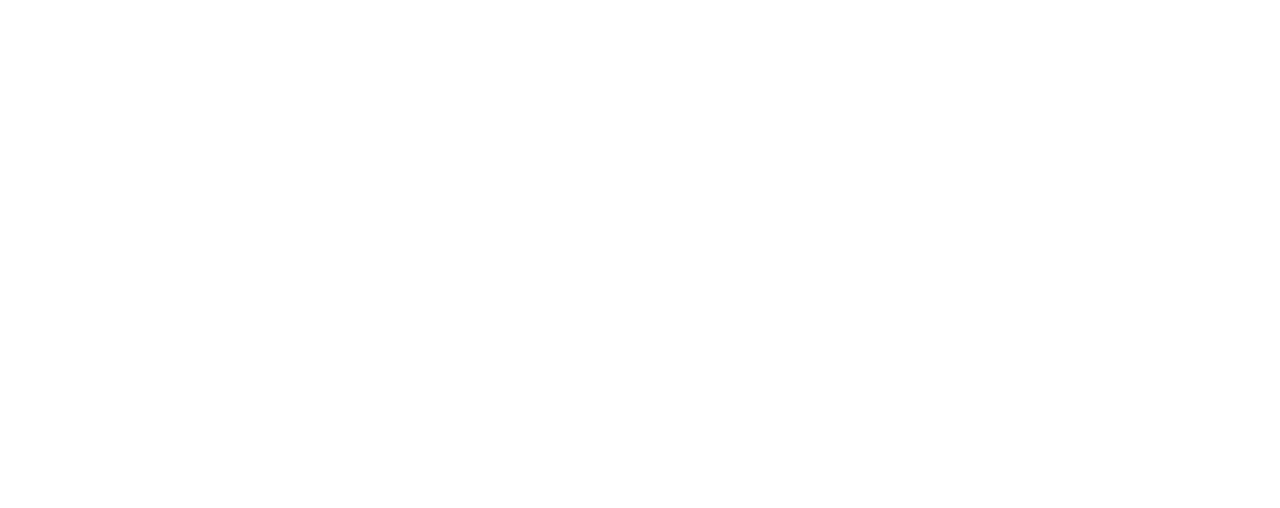
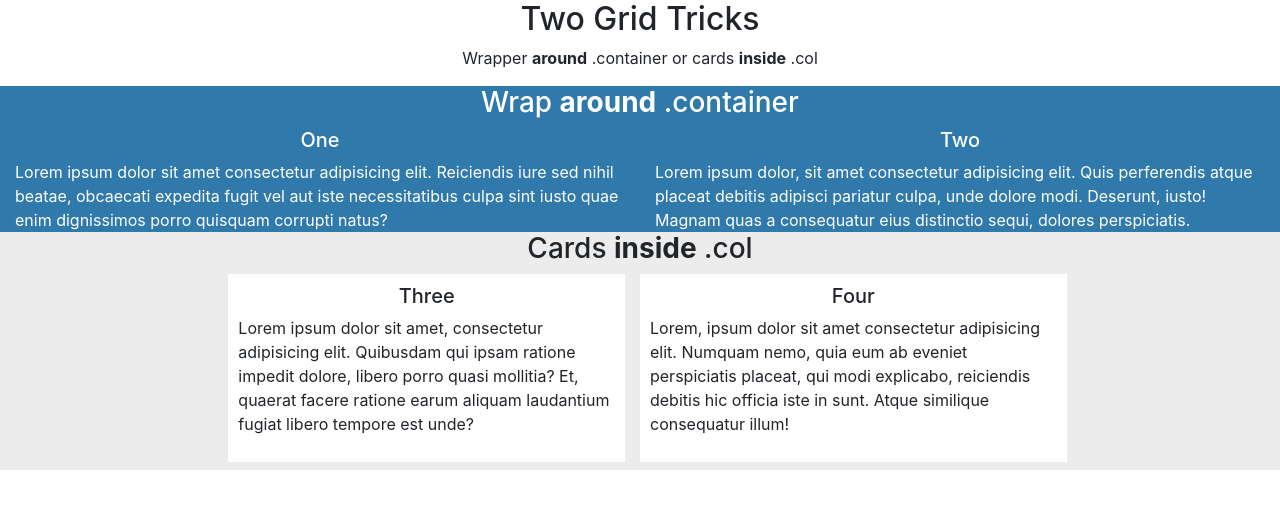
Before and after one commit to ChaceH/two-grid, a plain HTML site: page index.html in a window 1280 px wide. Drawn offline with nearby package versions, Linux system fonts and the light colour scheme.

Commit message:
end of day push

```diff
--- a/assets/style.css
+++ b/assets/style.css
@@ -0,0 +1,18 @@
+/* *{
+    outline: solid black;
+}*/
+.card-white{
+    background: white;
+    padding: 10px;
+    /* margin: 5rem 15rem; */
+}
+.blue{
+    background-color: #3079AB;
+}
+.gray{
+    background-color: rgb(236, 236, 236);
+
+}
+.w-t{
+    color: white;
+}
--- a/index.html
+++ b/index.html
@@ -8,11 +8,69 @@
     <title>Document</title>
     <link rel="stylesheet" href="https://stackpath.bootstrapcdn.com/bootstrap/4.1.3/css/bootstrap.min.css" integrity="sha384-MCw98/SFnGE8fJT3GXwEOngsV7Zt27NXFoaoApmYm81iuXoPkFOJwJ8ERdknLPMO"
         crossorigin="anonymous">
-        <link rel="stylesheet" href="assets/style.css">
+    <link rel="stylesheet" href="assets/style.css">
 </head>
 
 <body>
-
+    <div class="container-fluid">
+        <section class="row">
+            <div class="col-sm-12 text-center">
+                <h2 class="text-center">Two Grid Tricks</h2>
+                <p>
+                    Wrapper
+                    <b>around</b> .container or cards
+                    <b>inside</b> .col</p>
+            </div>
+        </section>
+        <section class="row blue w-t">
+            <div class="col-sm-12">
+                <h3 class="text-center">Wrap
+                    <b>around</b> .container</h3>
+            </div>
+            <div class="col-sm-6">
+                <article>
+                    <h5 class="text-center">One</h5>
+                    <div>
+                        Lorem ipsum dolor sit amet consectetur adipisicing elit. Reiciendis iure sed nihil beatae, obcaecati expedita fugit vel aut
+                        iste necessitatibus culpa sint iusto quae enim dignissimos porro quisquam corrupti natus?
+                    </div>
+                </article>
+            </div>
+            <div class="col-sm-6">
+                <article>
+                    <h5 class="text-center">Two</h5>
+                    <div>
+                        Lorem ipsum dolor, sit amet consectetur adipisicing elit. Quis perferendis atque placeat debitis adipisci pariatur culpa,
+                        unde dolore modi. Deserunt, iusto! Magnam quas a consequatur eius distinctio sequi, dolores perspiciatis.
+                    </div>
+                </article>
+            </div>
+        </section>
+        <section class="row gray">
+            <div class="col-sm-12">
+                <h3 class="text-center">Cards
+                    <b>inside</b> .col</h3>
+            </div>
+            <div class="col-sm-4 offset-sm-2 mb-2">
+                <div class="card-white">
+                    <article>
+                        <h5 class="text-center">Three</h5>
+                        <p>
+                            Lorem ipsum dolor sit amet, consectetur adipisicing elit. Quibusdam qui ipsam ratione impedit dolore, libero porro quasi
+                            mollitia? Et, quaerat facere ratione earum aliquam laudantium fugiat libero tempore est unde?
+                        </p>
+                    </article>
+                </div>
+            </div>
+            <article class="col-sm-4 card-white mb-2">
+                <h5 class="text-center">Four</h5>
+                <p>
+                    Lorem, ipsum dolor sit amet consectetur adipisicing elit. Numquam nemo, quia eum ab eveniet perspiciatis placeat, qui modi
+                    explicabo, reiciendis debitis hic officia iste in sunt. Atque similique consequatur illum!
+                </p>
+            </article>
+        </section>
+    </div>
 </body>
 
 </html>
```
